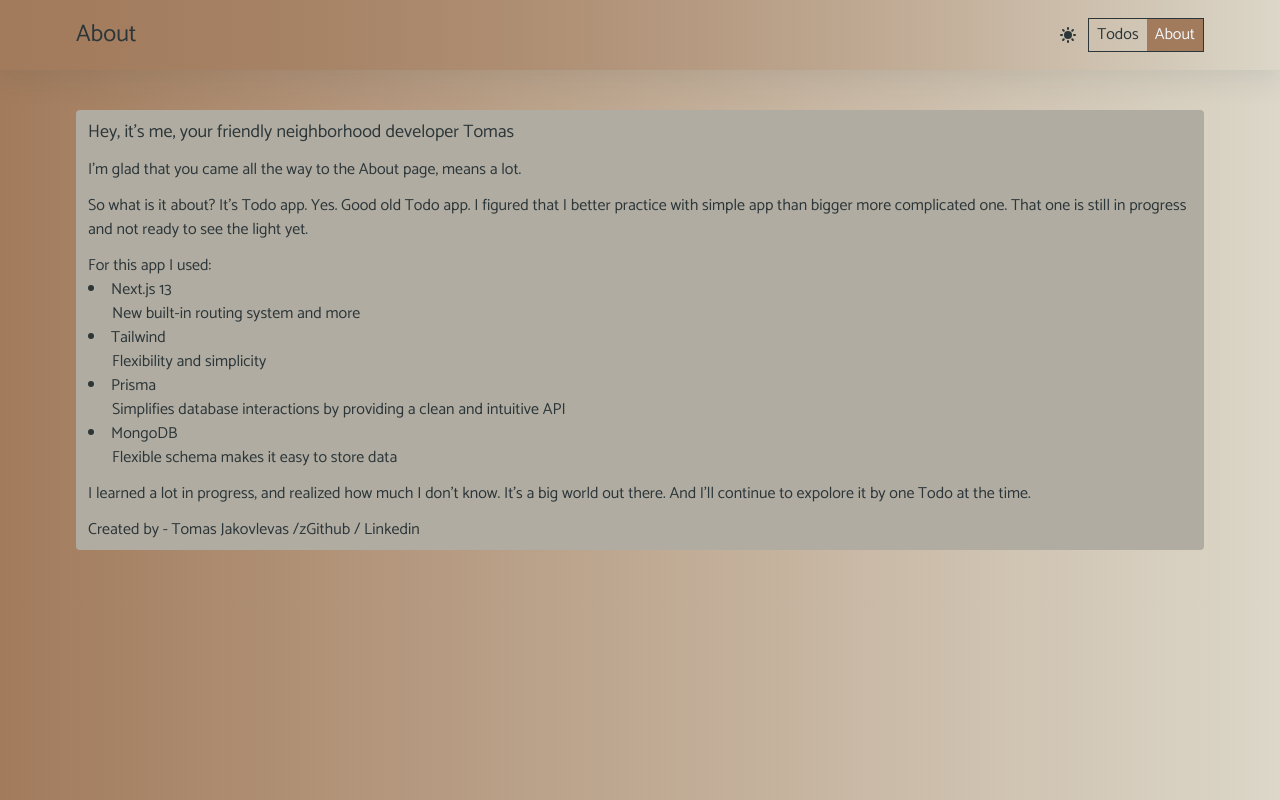
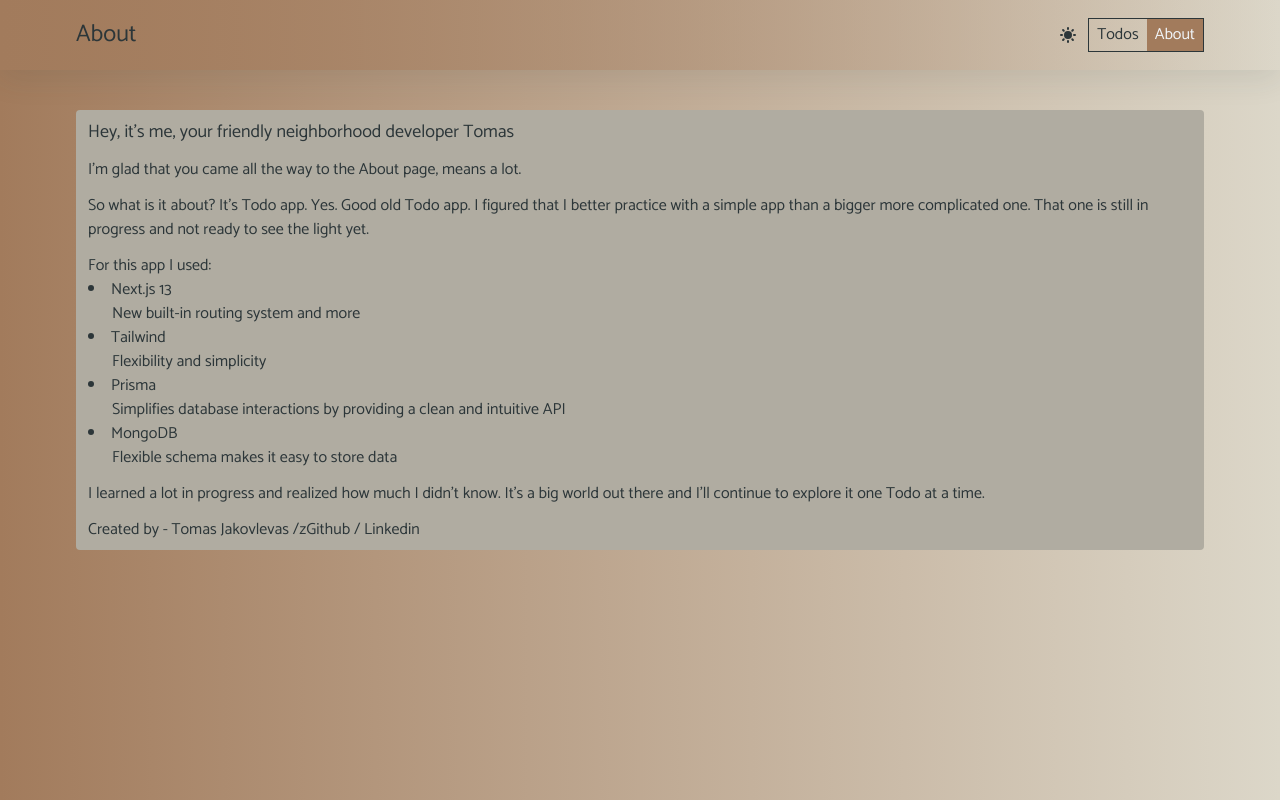
Before and after one commit to TomasJakovlevas/todo_app, a Next.js app: page /about in a window 1280 px wide. Built offline with nearby package versions, Linux system fonts and the light colour scheme.

Commit message:
about fixed spelling

```diff
--- a/src/app/about/page.tsx
+++ b/src/app/about/page.tsx
@@ -17,7 +17,7 @@ const Page = () => {
 
           <p className='mb-3'>
             So what is it about? It&apos;s Todo app. Yes. Good old Todo app. I
-            figured that I better practice with simple app than bigger more
+            figured that I better practice with a simple app than a bigger more
             complicated one. That one is still in progress and not ready to see
             the light yet.
           </p>
@@ -52,9 +52,9 @@ const Page = () => {
           <p></p>
 
           <p className='mb-3'>
-            I learned a lot in progress, and realized how much I don&apos;t
-            know. It&apos;s a big world out there. And I&apos;ll continue to
-            expolore it by one Todo at the time.
+            I learned a lot in progress and realized how much I didn&apos;t
+            know. It&apos;s a big world out there and I&apos;ll continue to
+            explore it one Todo at a time.
           </p>
 
           <p>
```
